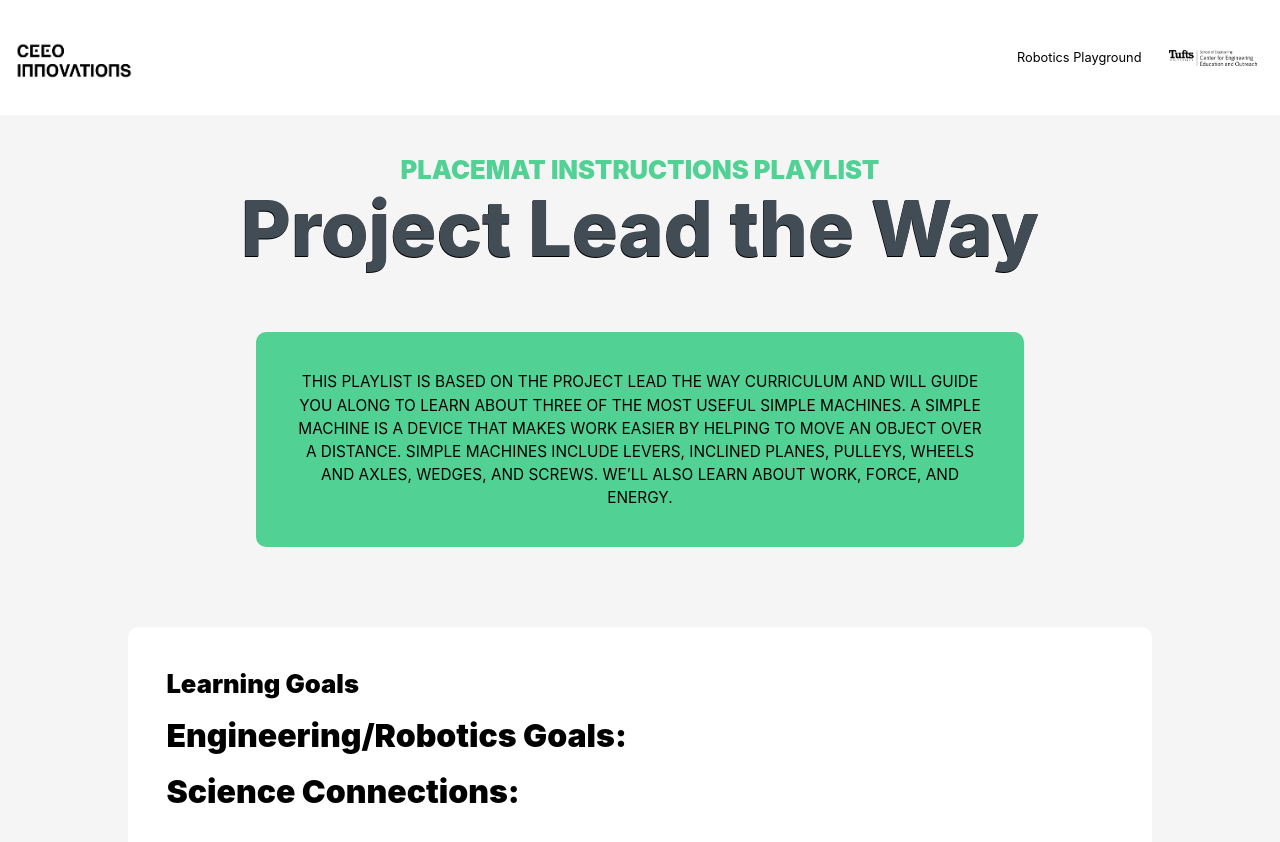
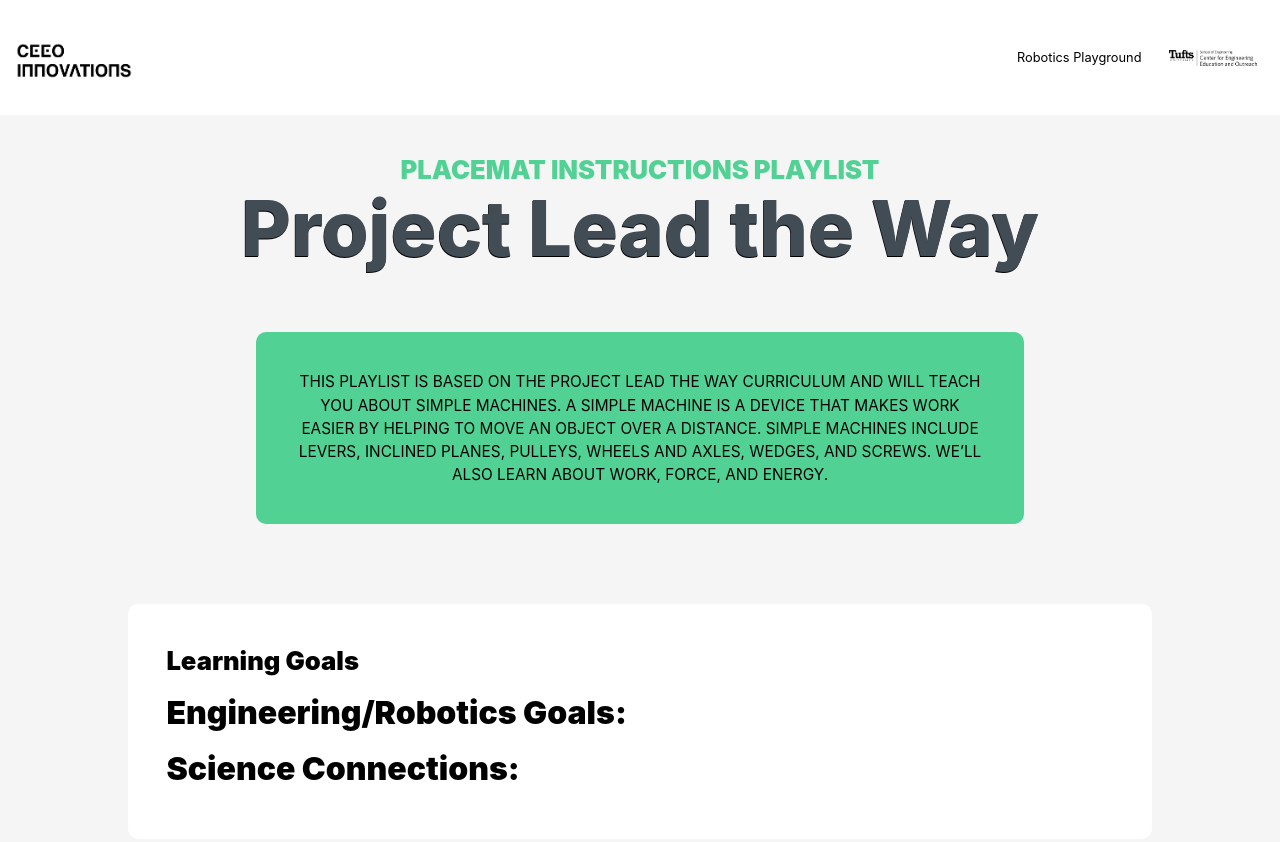
Before and after one commit to ceeoinnovations/RoboticsPlayground, a Jekyll site: the page built from _playlists/PLTW.md, in a window 1280 px wide and 900 px high. Shown: the top 842 px of the window. Built offline with Jekyll 4.4.1, drawn with Linux system fonts in a browser that asks for light colours.

Commit message:
Update PLTW.md

```diff
--- a/_playlists/PLTW.md
+++ b/_playlists/PLTW.md
@@ -2,7 +2,7 @@
 layout: post
 title: Project Lead the Way
 displayimg: web/img/jellyfishbuild.jpg
-description:  This playlist is based on the Project Lead the Way curriculum and will guide you along to learn about three of the most useful simple machines. A simple machine is a device that makes work easier by helping to move an object over a distance. Simple machines include levers, inclined planes, pulleys, wheels and axles, wedges, and screws. We’ll also learn about work, force, and energy.
+description:  This playlist is based on the Project Lead the Way curriculum and will teach you about simple machines. A simple machine is a device that makes work easier by helping to move an object over a distance. Simple machines include levers, inclined planes, pulleys, wheels and axles, wedges, and screws. We’ll also learn about work, force, and energy.
 ---
 <div class="learninggoals" markdown="1">
 # Learning Goals
```
